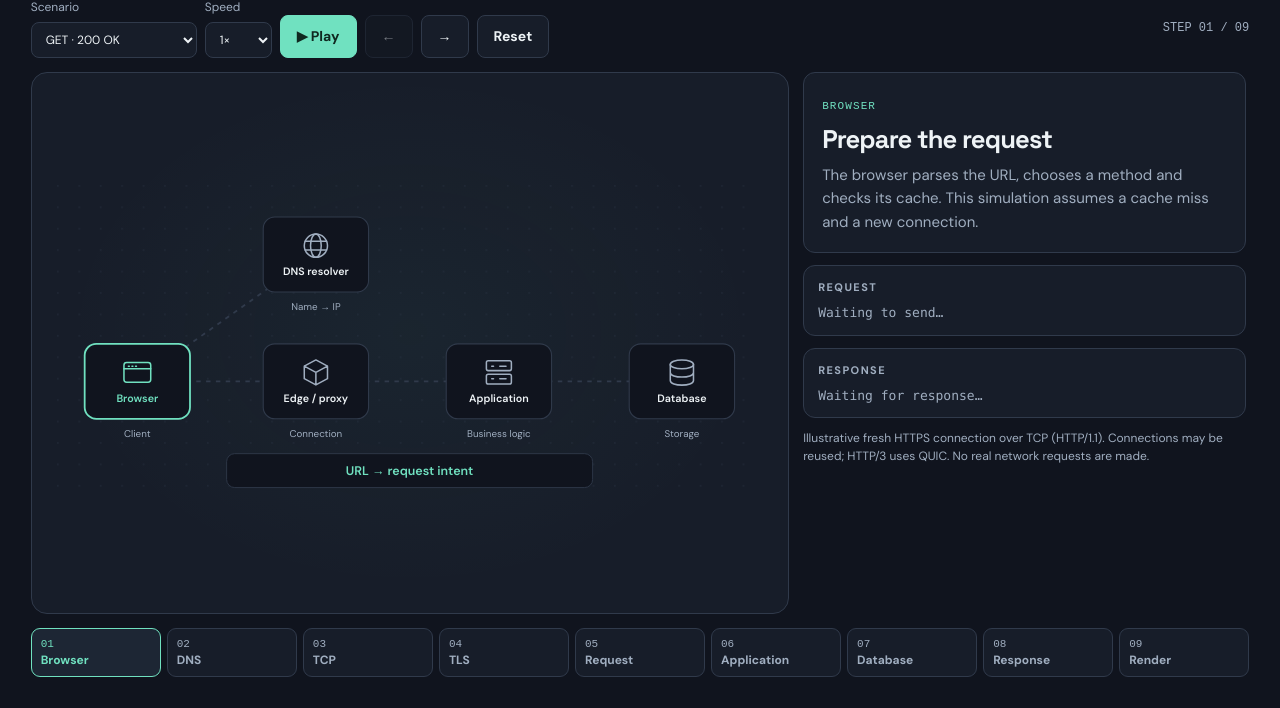
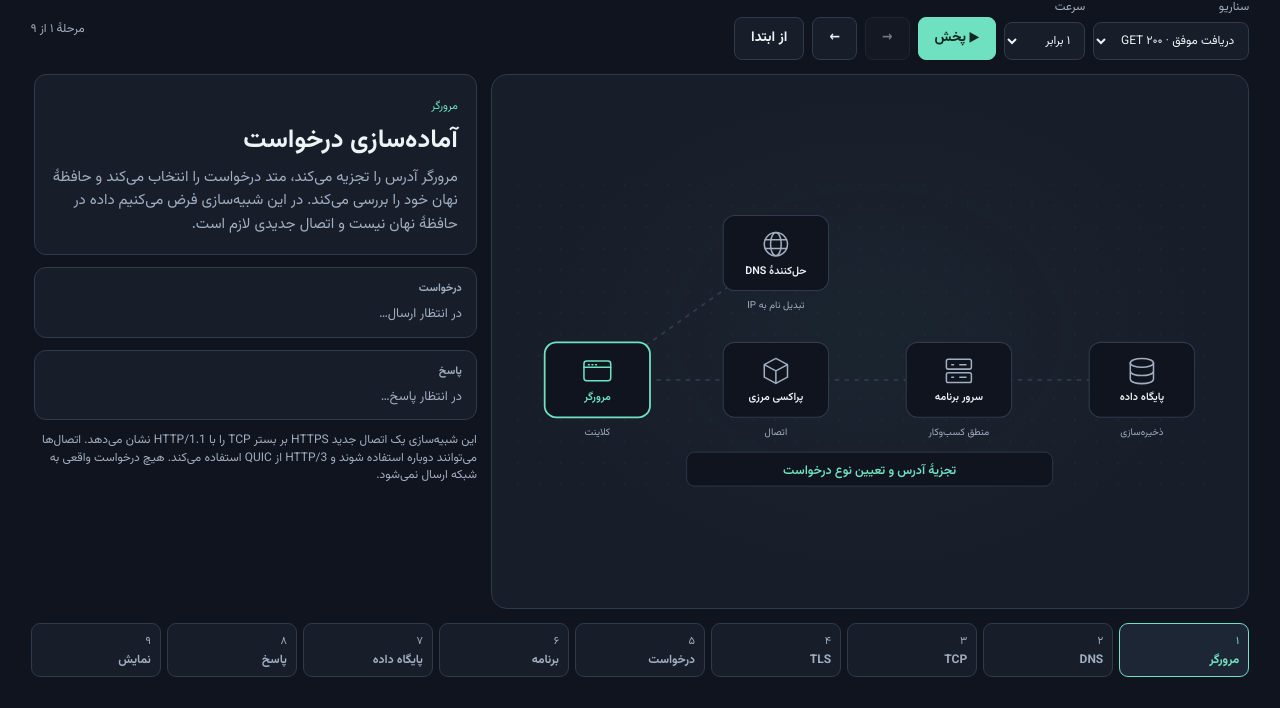
Before and after one commit to arashrasoulzadeh/learn, an Astro site: page /learn/concepts/networking/http-request in a window 1280 px wide. Shown: the part 92-800 px from the top of the page. Built offline with nearby package versions, Linux system fonts and the light colour scheme; Astro itself is replaced by a stand-in of ours; code samples lack their colours.

Commit message:
Localize immersive HTTP lesson into Persian RTL

```diff
--- a/src/components/learning/RequestLab.tsx
+++ b/src/components/learning/RequestLab.tsx
@@ -1,22 +1,22 @@
 import { useState, useEffect } from 'react';
 
 const stages = [
-  {name:'Prepare the request',short:'Browser',from:0,to:0,label:'URL → request intent',detail:'The browser parses the URL, chooses a method and checks its cache. This simulation assumes a cache miss and a new connection.'},
-  {name:'Resolve the hostname',short:'DNS',from:0,to:1,label:'DNS lookup → IP address',detail:'A DNS resolver looks up the IP address for the hostname and returns it. The URL path is not part of DNS. Cached answers may avoid a new lookup.'},
-  {name:'Open a TCP connection',short:'TCP',from:0,to:2,label:'SYN → SYN-ACK → ACK',detail:'The client and server perform the three-way handshake to establish a reliable byte stream.'},
-  {name:'Secure the connection',short:'TLS',from:0,to:2,label:'TLS handshake',detail:'The client verifies the server certificate and negotiates encryption keys. HTTPS protects HTTP messages in transit.'},
-  {name:'Send the HTTP request',short:'Request',from:0,to:2,label:'Encrypted HTTP request',detail:'The request contains a method, path, headers and sometimes a body. The edge proxy receives the request.'},
-  {name:'Run application logic',short:'Application',from:2,to:3,label:'Proxy → route → handler',detail:'The proxy forwards the request to the application, which matches a route, checks access, validates input and runs business logic.'},
-  {name:'Access the data',short:'Database',from:3,to:4,label:'Read / write → result',detail:'The application queries a database or cache if needed. Some requests do not need data access.'},
-  {name:'Return the HTTP response',short:'Response',from:3,to:0,label:'Status + headers + body',detail:'The application returns its result through the proxy to the browser. The status code describes the outcome.'},
-  {name:'Update the browser',short:'Render',from:0,to:0,label:'Parse → update UI',detail:'The browser or JavaScript client parses the response, updates the interface and may cache eligible responses.'}
+  {name:'آماده‌سازی درخواست',short:'مرورگر',from:0,to:0,label:'تجزیهٔ آدرس و تعیین نوع درخواست',detail:'مرورگر آدرس را تجزیه می‌کند، متد درخواست را انتخاب می‌کند و حافظهٔ نهان خود را بررسی می‌کند. در این شبیه‌سازی فرض می‌کنیم داده در حافظهٔ نهان نیست و اتصال جدیدی لازم است.'},
+  {name:'یافتن نشانی IP دامنه',short:'DNS',from:0,to:1,label:'یافتن نشانی IP با DNS',detail:'حل‌کنندهٔ DNS نشانی IP نام میزبان را پیدا می‌کند و برمی‌گرداند. مسیر URL بخشی از DNS نیست. اگر پاسخ قبلاً ذخیره شده باشد، ممکن است نیازی به جست‌وجوی مجدد نباشد.'},
+  {name:'برقراری اتصال TCP',short:'TCP',from:0,to:2,label:'SYN → SYN-ACK → ACK',detail:'کلاینت و سرور با دست‌دهی سه‌مرحله‌ای، یک جریان بایت قابل‌اعتماد برقرار می‌کنند.'},
+  {name:'امن‌سازی اتصال',short:'TLS',from:0,to:2,label:'دست‌دهی TLS',detail:'کلاینت گواهی سرور را اعتبارسنجی می‌کند و کلیدهای رمزنگاری را با سرور توافق می‌کند. HTTPS از پیام‌های HTTP هنگام انتقال محافظت می‌کند.'},
+  {name:'ارسال درخواست HTTP',short:'درخواست',from:0,to:2,label:'درخواست رمزنگاری‌شدهٔ HTTP',detail:'درخواست شامل متد، مسیر، سرآیندها و گاهی بدنه است. پراکسی مرزی درخواست را دریافت می‌کند.'},
+  {name:'اجرای منطق برنامه',short:'برنامه',from:2,to:3,label:'پراکسی، مسیریابی و پردازش',detail:'پراکسی درخواست را به برنامه می‌فرستد. برنامه مسیر مناسب را پیدا می‌کند، دسترسی و ورودی را اعتبارسنجی می‌کند و منطق کسب‌وکار را اجرا می‌کند.'},
+  {name:'دسترسی به داده‌ها',short:'پایگاه داده',from:3,to:4,label:'خواندن یا نوشتن داده و دریافت نتیجه',detail:'برنامه در صورت نیاز از پایگاه داده یا حافظهٔ نهان داده می‌گیرد. بعضی درخواست‌ها اصلاً به دسترسی به داده نیاز ندارند.'},
+  {name:'بازگرداندن پاسخ HTTP',short:'پاسخ',from:3,to:0,label:'کد وضعیت، سرآیندها و بدنه',detail:'برنامه نتیجه را از طریق پراکسی به مرورگر برمی‌گرداند. کد وضعیت نشان می‌دهد درخواست چه نتیجه‌ای داشته است.'},
+  {name:'به‌روزرسانی مرورگر',short:'نمایش',from:0,to:0,label:'تجزیهٔ پاسخ و به‌روزرسانی رابط',detail:'مرورگر یا کلاینت جاوااسکریپت پاسخ را تجزیه می‌کند، رابط کاربری را به‌روز می‌کند و در صورت مجاز بودن، پاسخ را در حافظهٔ نهان ذخیره می‌کند.'}
 ];
 const nodes = [
-  {x:90,y:220,label:'Browser',sub:'Client',icon:'browser'},
-  {x:290,y:78,label:'DNS resolver',sub:'Name → IP',icon:'dns'},
-  {x:290,y:220,label:'Edge / proxy',sub:'Connection',icon:'proxy'},
-  {x:495,y:220,label:'Application',sub:'Business logic',icon:'app'},
-  {x:700,y:220,label:'Database',sub:'Storage',icon:'db'}
+  {x:90,y:220,label:'مرورگر',sub:'کلاینت',icon:'browser'},
+  {x:290,y:78,label:'حل‌کنندهٔ DNS',sub:'تبدیل نام به IP',icon:'dns'},
+  {x:290,y:220,label:'پراکسی مرزی',sub:'اتصال',icon:'proxy'},
+  {x:495,y:220,label:'سرور برنامه',sub:'منطق کسب‌وکار',icon:'app'},
+  {x:700,y:220,label:'پایگاه داده',sub:'ذخیره‌سازی',icon:'db'}
 ];
 const scenarios = {
   get:{method:'GET',path:'/api/products/42',status:'200 OK',body:'{"id":42,"name":"Keyboard"}'},
@@ -25,6 +25,7 @@ const scenarios = {
   error:{method:'GET',path:'/api/products/42',status:'500 Internal Server Error',body:'{"error":"Unexpected server error"}'}
 };
 type Scenario = keyof typeof scenarios;
+const faNumber=(n:number)=>new Intl.NumberFormat('fa-IR',{useGrouping:false}).format(n);
 function NodeIcon({icon}:{icon:string}){
   const common={fill:'none',stroke:'currentColor',strokeWidth:1.7,strokeLinecap:'round' as const,strokeLinejoin:'round' as const};
   if(icon==='browser')return <g {...common}><rect x="-15" y="-11" width="30" height="22" rx="3"/><path d="M-15 -4 H15 M-10 -7 h1 M-6 -7 h1 M-2 -7 h1"/></g>;
@@ -49,35 +50,35 @@ export default function RequestLab(){
   const requestBody=s.method==='POST'?'{"name":"Mouse"}':'';
   const request=s.method+' '+s.path+' HTTP/1.1\nHost: shop.example\nAccept: application/json'+(requestBody?'\nContent-Type: application/json\nContent-Length: '+requestBody.length+'\n\n'+requestBody:'\n');
   const response='HTTP/1.1 '+s.status+'\nContent-Type: application/json\nContent-Length: '+s.body.length+'\nCache-Control: no-store\n\n'+s.body;
-  return <section className="request-experience" aria-label="Interactive HTTP request lesson">
+  return <section className="request-experience" aria-label="آموزش تعاملی درخواست HTTP">
     <div className="request-toolbar">
       <div className="lab-controls">
-        <label>Scenario<select value={scenario} onChange={e=>{setScenario(e.target.value as Scenario);jump(0);}}><option value="get">GET · 200 OK</option><option value="post">POST · 201 Created</option><option value="missing">GET · 404 Not Found</option><option value="error">GET · 500 Server Error</option></select></label>
-        <label>Speed<select value={speed} onChange={e=>setSpeed(Number(e.target.value))}><option value={0.5}>0.5×</option><option value={1}>1×</option><option value={2}>2×</option></select></label>
-        <button className="primary" type="button" onClick={()=>{if(playing)setPlaying(false);else{if(last)setStep(0);setPlaying(true);}}}>{playing?'❚❚ Pause':last?'↻ Replay':'▶ Play'}</button>
-        <button className="secondary" type="button" aria-label="Previous step" onClick={()=>jump(step-1)} disabled={step===0}>←</button>
-        <button className="secondary" type="button" aria-label="Next step" onClick={()=>jump(step+1)} disabled={last}>→</button>
-        <button className="secondary" type="button" onClick={()=>jump(0)}>Reset</button>
+        <label>سناریو<select value={scenario} onChange={e=>{setScenario(e.target.value as Scenario);jump(0);}}><option value="get">دریافت موفق · GET ۲۰۰</option><option value="post">ایجاد موفق · POST ۲۰۱</option><option value="missing">یافت نشد · GET ۴۰۴</option><option value="error">خطای سرور · GET ۵۰۰</option></select></label>
+        <label>سرعت<select value={speed} onChange={e=>setSpeed(Number(e.target.value))}><option value={0.5}>۰٫۵ برابر</option><option value={1}>۱ برابر</option><option value={2}>۲ برابر</option></select></label>
+        <button className="primary" type="button" onClick={()=>{if(playing)setPlaying(false);else{if(last)setStep(0);setPlaying(true);}}}>{playing?'❚❚ توقف':last?'↻ پخش مجدد':'▶ پخش'}</button>
+        <button className="secondary" type="button" aria-label="مرحلهٔ قبل" onClick={()=>jump(step-1)} disabled={step===0}>→</button>
+        <button className="secondary" type="button" aria-label="مرحلهٔ بعد" onClick={()=>jump(step+1)} disabled={last}>←</button>
+        <button className="secondary" type="button" onClick={()=>jump(0)}>از ابتدا</button>
       </div>
-      <span className="request-counter">STEP {String(step+1).padStart(2,'0')} / {String(stages.length).padStart(2,'0')}</span>
+      <span className="request-counter">مرحلهٔ {faNumber(step+1)} از {faNumber(stages.length)}</span>
     </div>
     <div className="request-canvas">
-      <svg viewBox="0 0 790 355" role="img" aria-label={stage.name}>
+      <svg viewBox="0 0 790 355" direction="ltr" role="img" aria-label={stage.name}>
         <defs><pattern id="request-grid" width="24" height="24" patternUnits="userSpaceOnUse"><circle cx="1" cy="1" r=".65" fill="var(--line)"/></pattern><marker id="request-arrow" markerWidth="7" markerHeight="7" refX="5" refY="3" orient="auto-start-reverse"><path d="M0 0 L6 3 L0 6Z" fill={accent}/></marker></defs>
         <rect width="790" height="355" fill="url(#request-grid)" opacity=".8"/>
         {[[0,1],[0,2],[2,3],[3,4]].map(([a,b])=><line key={a+'-'+b} x1={nodes[a].x} y1={nodes[a].y} x2={nodes[b].x} y2={nodes[b].y} stroke="var(--line)" strokeWidth="2" strokeDasharray="5 6"/>)}
         {stage.from!==stage.to&&<g><path d={track} fill="none" stroke={accent} strokeWidth="3" opacity=".8"/>{playing&&<circle className="request-packet-motion" r="6" fill={accent}><animateMotion key={step+'-'+scenario+'-'+speed} dur={(1.8/speed)+'s'} path={track} repeatCount="indefinite"/></circle>}<circle className={playing?'request-packet-static':undefined} cx={(from.x+to.x)/2} cy={(from.y+to.y)/2} r="5" fill={accent}/></g>}
-        {nodes.map((n,i)=>{const active=activeNodes.includes(i);return <g key={n.label} transform={'translate('+n.x+' '+n.y+')'} style={{color:active?accent:'var(--muted)'}}><rect x="-59" y="-42" width="118" height="84" rx="13" fill="var(--bg)" stroke={active?accent:'var(--line)'} strokeWidth={active?2:1.2}/><g transform="translate(0 -10)"><NodeIcon icon={n.icon}/></g><text y="23" textAnchor="middle" fill={active?accent:'var(--ink)'} fontSize="12" fontWeight="600">{n.label}</text><text y="62" textAnchor="middle" fill="var(--muted)" fontSize="11">{n.sub}</text></g>})}
+        {nodes.map((n,i)=>{const active=activeNodes.includes(i);return <g key={n.label} transform={'translate('+n.x+' '+n.y+')'} style={{color:active?accent:'var(--muted)'}}><rect x="-59" y="-42" width="118" height="84" rx="13" fill="var(--bg)" stroke={active?accent:'var(--line)'} strokeWidth={active?2:1.2}/><g transform="translate(0 -10)"><NodeIcon icon={n.icon}/></g><text y="23" textAnchor="middle" fill={active?accent:'var(--ink)'} fontSize="12" direction="rtl" fontWeight="600">{n.label}</text><text y="62" textAnchor="middle" fill="var(--muted)" fontSize="11" direction="rtl">{n.sub}</text></g>})}
         <rect x="190" y="301" width="410" height="38" rx="9" fill="var(--bg)" stroke="var(--line)"/>
-        <text x="395" y="325" fill={accent} textAnchor="middle" fontSize="14" fontWeight="600">{stage.label}</text>
+        <text x="395" y="325" fill={accent} textAnchor="middle" fontSize="14" direction={step===2?'ltr':'rtl'} fontWeight="600">{stage.label}</text>
       </svg>
     </div>
     <div className="request-detail">
-      <section className="request-stage" aria-live="polite"><span className="lab-label">{stage.short.toUpperCase()}</span><h2>{stage.name}</h2><p>{step===6&&scenario==='error'?'A database operation fails unexpectedly. The application maps the failure to a generic 500 response.':step===8&&scenario==='missing'?'The client receives a valid HTTP response, but the requested product was not found. The interface can display a not-found state.':stage.detail}</p></section>
-      <section className={'request-message'+(step<4?' waiting':'')}><p className="eyebrow">REQUEST</p><pre>{step>=4?request:'Waiting to send…'}</pre></section>
-      <section className={'request-message'+(step<7?' waiting':'')}><p className="eyebrow">RESPONSE</p><pre>{step>=7?response:'Waiting for response…'}</pre></section>
-      <p className="request-note">Illustrative fresh HTTPS connection over TCP (HTTP/1.1). Connections may be reused; HTTP/3 uses QUIC. No real network requests are made.</p>
+      <section className="request-stage" aria-live="polite"><span className="lab-label">{stage.short.toUpperCase()}</span><h2>{stage.name}</h2><p>{step===6&&scenario==='error'?'عملیات پایگاه داده به‌طور غیرمنتظره شکست می‌خورد. برنامه خطا را به پاسخ عمومی ۵۰۰ تبدیل می‌کند.':step===8&&scenario==='missing'?'کلاینت یک پاسخ معتبر HTTP دریافت می‌کند، اما محصول موردنظر پیدا نشده است. رابط کاربری می‌تواند پیام «یافت نشد» را نمایش دهد.':stage.detail}</p></section>
+      <section className={'request-message'+(step<4?' waiting':'')}><p className="eyebrow">درخواست</p><pre dir={step>=4?'ltr':'rtl'}>{step>=4?request:'در انتظار ارسال…'}</pre></section>
+      <section className={'request-message'+(step<7?' waiting':'')}><p className="eyebrow">پاسخ</p><pre dir={step>=7?'ltr':'rtl'}>{step>=7?response:'در انتظار پاسخ…'}</pre></section>
+      <p className="request-note">این شبیه‌سازی یک اتصال جدید HTTPS بر بستر TCP را با HTTP/1.1 نشان می‌دهد. اتصال‌ها می‌توانند دوباره استفاده شوند و HTTP/3 از QUIC استفاده می‌کند. هیچ درخواست واقعی به شبکه ارسال نمی‌شود.</p>
     </div>
-    <nav className="request-timeline" aria-label="Request stages">{stages.map((s,i)=><button type="button" className="request-step" key={s.name} aria-current={step===i?'step':undefined} data-done={i<step} aria-label={s.name} onClick={()=>jump(i)}><span>{String(i+1).padStart(2,'0')}</span><strong>{s.short}</strong></button>)}</nav>
+    <nav className="request-timeline" aria-label="مراحل درخواست">{stages.map((s,i)=><button type="button" className="request-step" key={s.name} aria-current={step===i?'step':undefined} data-done={i<step} aria-label={s.name} onClick={()=>jump(i)}><span>{faNumber(i+1)}</span><strong>{s.short}</strong></button>)}</nav>
   </section>;
 }
--- a/src/content/concepts/networking/http-request.mdx
+++ b/src/content/concepts/networking/http-request.mdx
@@ -1,11 +1,11 @@
 ---
-title: "The life of an HTTP request"
-description: "Follow a request from a browser through DNS, TCP, TLS, a reverse proxy, application logic and back as an HTTP response."
+title: "چرخهٔ یک درخواست HTTP"
+description: "مسیر یک درخواست را از مرورگر، DNS، TCP، TLS، پراکسی معکوس و منطق برنامه تا بازگشت پاسخ HTTP دنبال کنید."
 category: networking
 difficulty: beginner
 estimatedMinutes: 12
 order: 1
-tags: [http, https, dns, tcp, tls, request, response, networking]
+tags: [http, https, dns, tcp, tls, request, response, networking, درخواست, پاسخ, شبکه, مرورگر]
 ---
 import RequestLab from '@/components/learning/RequestLab';
 
--- a/src/layouts/LessonScreen.astro
+++ b/src/layouts/LessonScreen.astro
@@ -6,7 +6,7 @@ const { Content } = await renderLesson(lesson);
 const canonical = new URL(lessonUrl(lesson.id), Astro.site);
 ---
 <!doctype html>
-<html lang="en" data-theme="dark">
+<html lang="fa" dir="rtl" data-theme="dark">
 <head>
   <meta charset="utf-8" />
   <meta name="viewport" content="width=device-width, initial-scale=1" />
```
Also changed, not shown: AGENTS.md (+1 -1 lines), src/styles/global.css.
